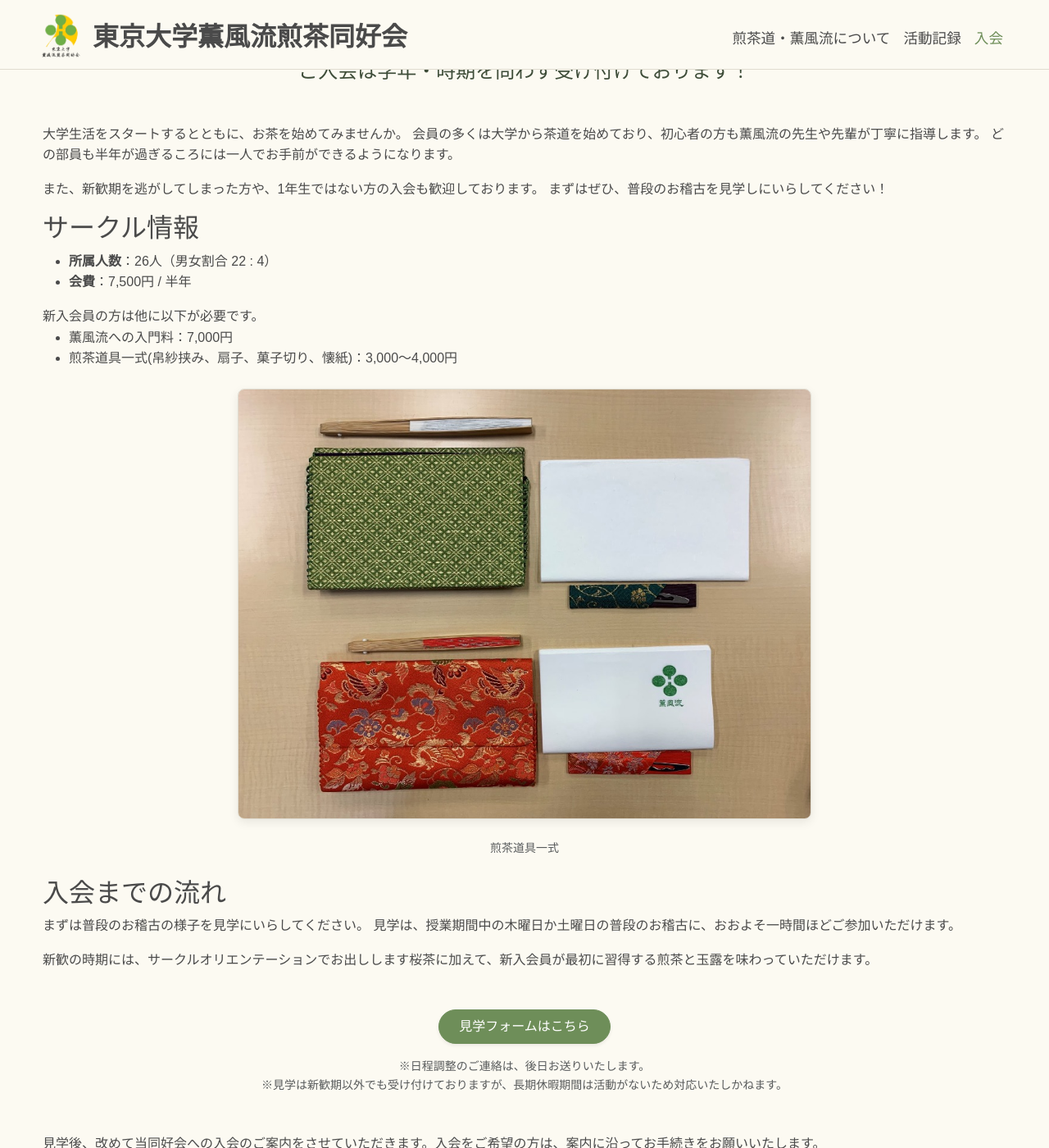
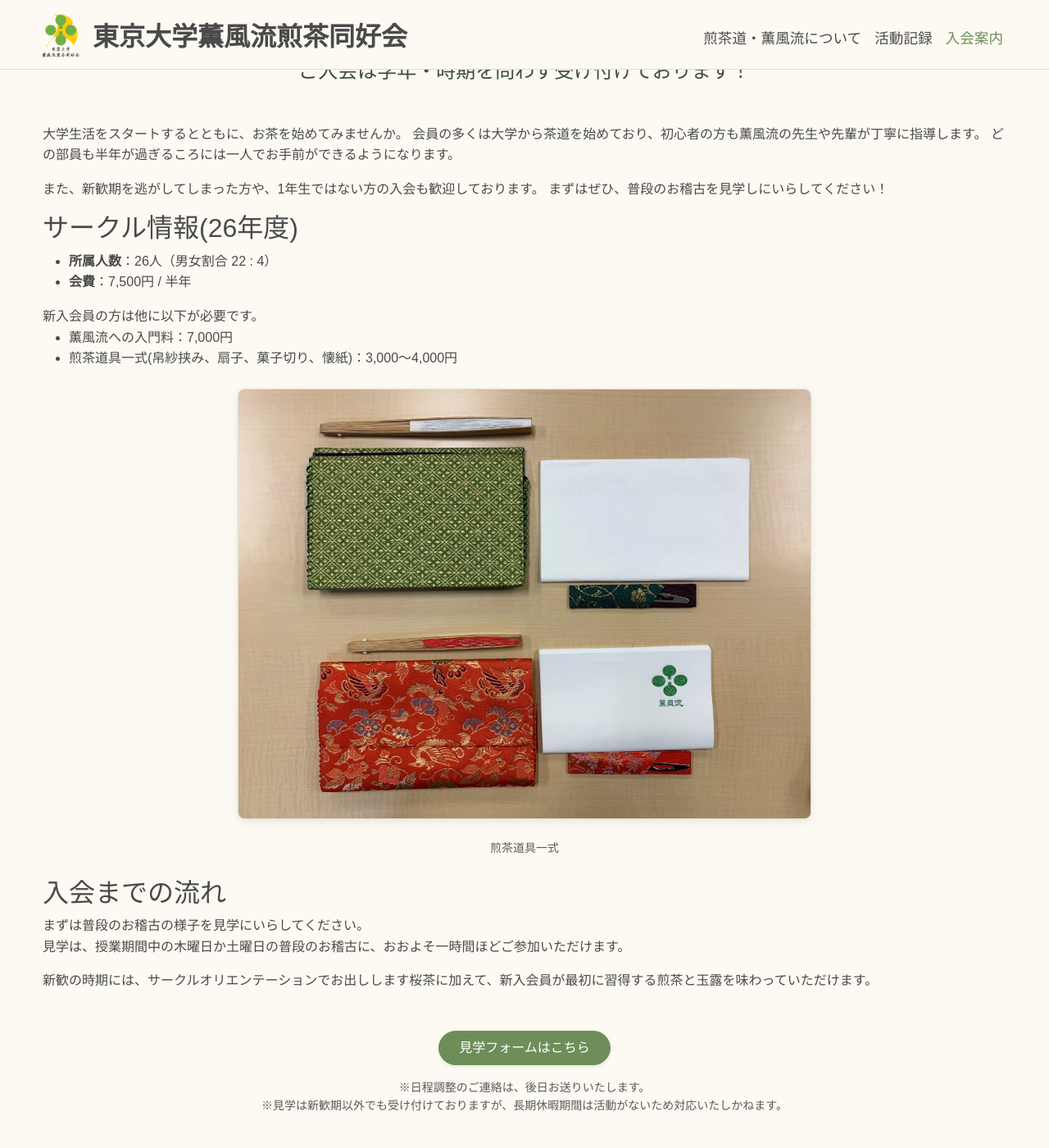
Before and after one commit to citrusml/sencha_ut, a Jekyll site: the page built from join.md, in a window 1280 px wide and 1400 px high, scrolled down 299 px. Shown: the whole window at 82% size. Built offline with Jekyll 4.4.1, drawn with Linux system fonts in a browser that asks for light colours; some web fonts are replaced.

Commit message:
「入会」→「入会案内」に。

```diff
--- a/_layouts/default.html
+++ b/_layouts/default.html
@@ -75,7 +75,7 @@
             <a class="nav-link{% if page.url == '/gallery.html' or page.url == '/gallery/' %} active{% endif %}"{% unless page.url == '/gallery.html' or page.url == '/gallery/' %} href="{{ '/gallery' | relative_url }}"{% endunless %}{% if page.url == '/gallery.html' or page.url == '/gallery/' %} aria-current="page"{% endif %}>活動記録</a>
           </li>
           <li class="nav-item">
-            <a class="nav-link{% if page.url == '/join.html' or page.url == '/join/' %} active{% endif %}"{% unless page.url == '/join.html' or page.url == '/join/' %} href="{{ '/join' | relative_url }}"{% endunless %}{% if page.url == '/join.html' or page.url == '/join/' %} aria-current="page"{% endif %}>入会</a>
+            <a class="nav-link{% if page.url == '/join.html' or page.url == '/join/' %} active{% endif %}"{% unless page.url == '/join.html' or page.url == '/join/' %} href="{{ '/join' | relative_url }}"{% endunless %}{% if page.url == '/join.html' or page.url == '/join/' %} aria-current="page"{% endif %}>入会案内</a>
           </li>
         </ul>
       </div>
--- a/index.html
+++ b/index.html
@@ -46,7 +46,7 @@
         </div>
 
         <h2 class="mt-5 h4 border-bottom pb-2 border-color-default font-shippori">
-          入会
+          入会案内
         </h2>
         <p class="lead text-center my-4 color-accent-dark font-shippori" style="font-size: 1.2rem;">
           ご入会は学年・時期を問わず受け付けております！
--- a/join.md
+++ b/join.md
@@ -21,7 +21,7 @@
 また、新歓期を逃がしてしまった方や、1年生ではない方の入会も歓迎しております。
 まずはぜひ、普段のお稽古を見学しにいらしてください！
 
-## サークル情報
+## サークル情報(26年度)
 
 * **所属人数**：26人（男女割合 22 : 4）
 * **会費**：7,500円 / 半年
@@ -41,8 +41,8 @@
 
 ## 入会までの流れ
 
-まずは普段のお稽古の様子を見学にいらしてください。
-見学は、授業期間中の木曜日か土曜日の普段のお稽古に、おおよそ一時間ほどご参加いただけます。<br>
+まずは普段のお稽古の様子を見学にいらしてください。<br>
+見学は、授業期間中の木曜日か土曜日の普段のお稽古に、おおよそ一時間ほどご参加いただけます。
 
 新歓の時期には、サークルオリエンテーションでお出しします桜茶に加えて、新入会員が最初に習得する煎茶と玉露を味わっていただけます。
 
```
Also changed, not shown: other parts of join.md (+1 -1 lines), README.txt.
